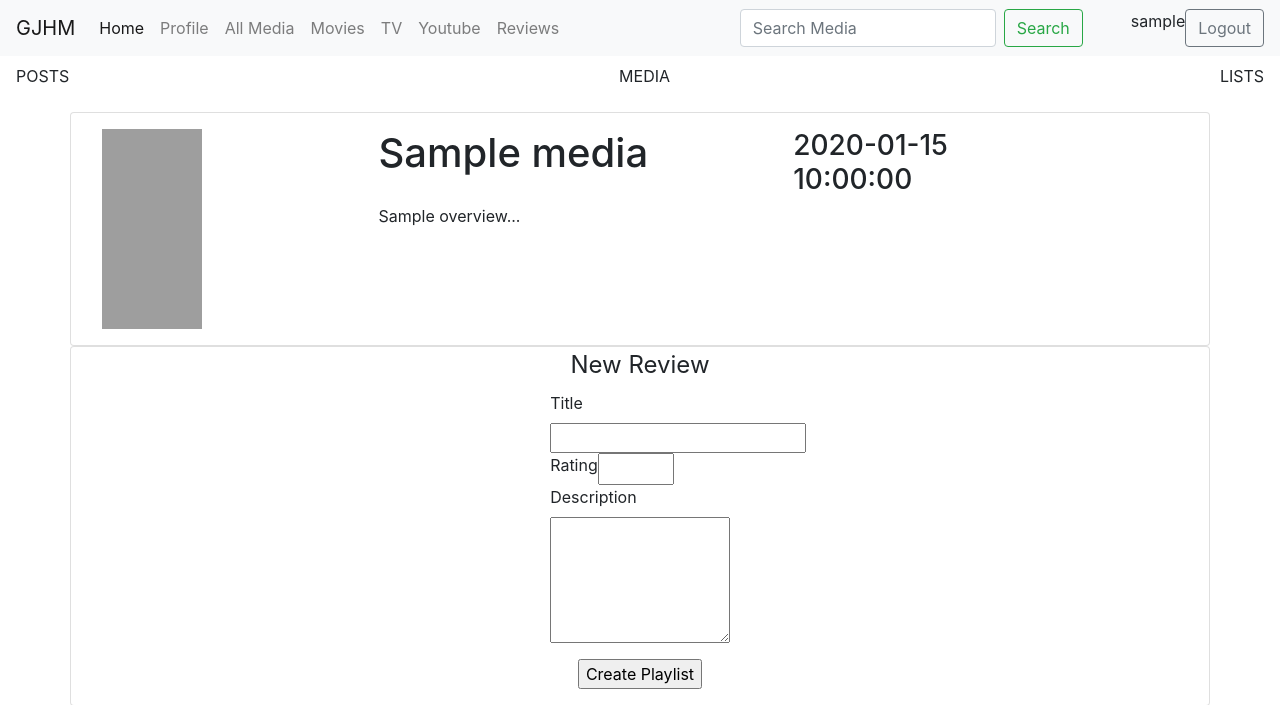
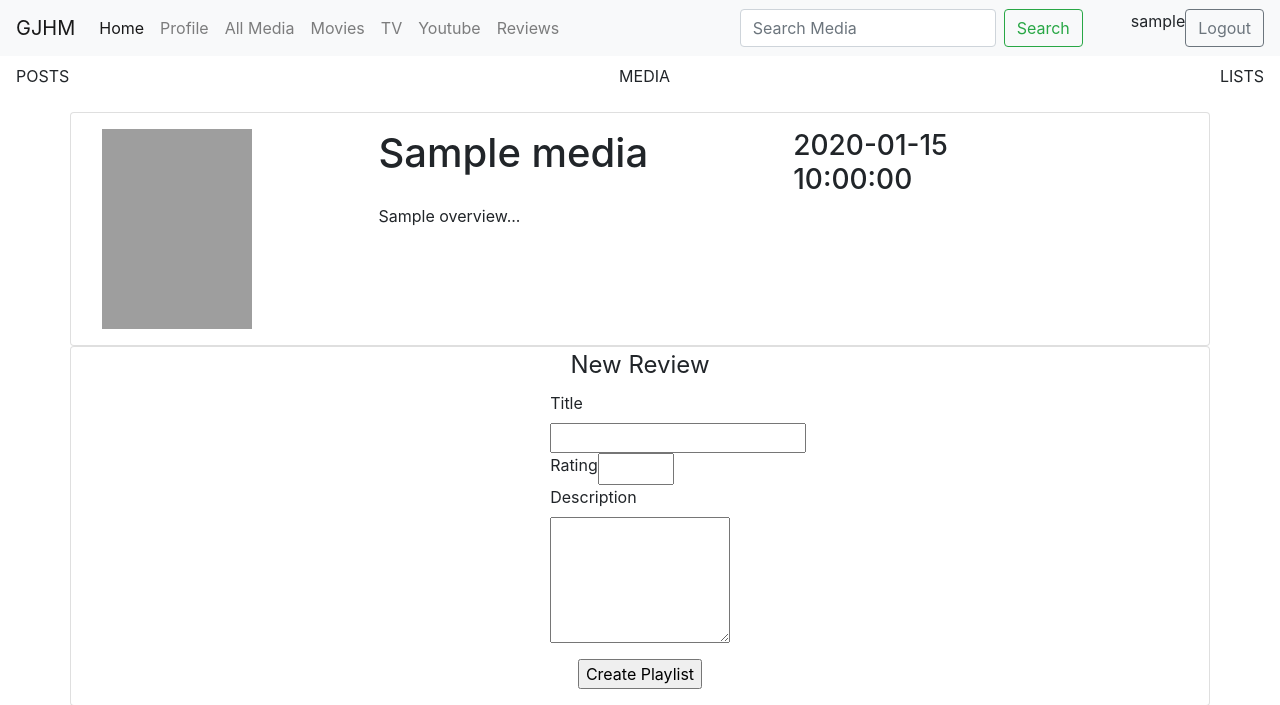
Before and after one commit to GeorgeCloud/GJHM, a Flask app: template templates/media_show.html in a window 1280 px wide. Shown: the top 705 px of the page. Run offline with Flask 2, Linux system fonts and the light colour scheme; a user stored in the database is signed in; the template is opened without the code that fills it: most values are stand-ins (such as "Sample title", 1, 10 or a date in 2020); a database or web service that is not in the repository returns one stand-in record (values such as "Sample title"); some libraries are stand-ins or nearby versions; grey boxes are pictures that could not be loaded.

Commit message:
fix bug - correct route

```diff
--- a/templates/media_search.html
+++ b/templates/media_search.html
@@ -45,7 +45,7 @@
               {#     Card Body       #}
               <div class="col-md-8">
                 <div class="card-body">
-                  <h5 class="card-title"><a href="/media/review/{{ media_item.id }}">{{ media_item.title }}</a></h5>
+                  <h5 class="card-title"><a href="/media/{{ media_item.id }}/reviews">{{ media_item.title }}</a></h5>
                   <p class="card-text">{{ media_item.overview[:150] }}...</p>
                   <p class="card-text"><small class="text-muted">{{ media_item.release_date }}</small></p>
                 {% if 'current_user' in session %}
--- a/templates/media_show.html
+++ b/templates/media_show.html
@@ -16,7 +16,7 @@
     <div class="row p-3">
 
       <div class="col-3">
-        <img style="height:200px; width: 100px;" src="https://www.themoviedb.org/t/p/w1280/{{ media.poster_path }}" class="img-fluid rounded-start" alt="...">
+        <img style="height:200px; width: 150px;" src="https://www.themoviedb.org/t/p/w1280/{{ media.poster_path }}" class="img-fluid rounded-start" alt="...">
       </div>
 
       <div class="col-9">
```
